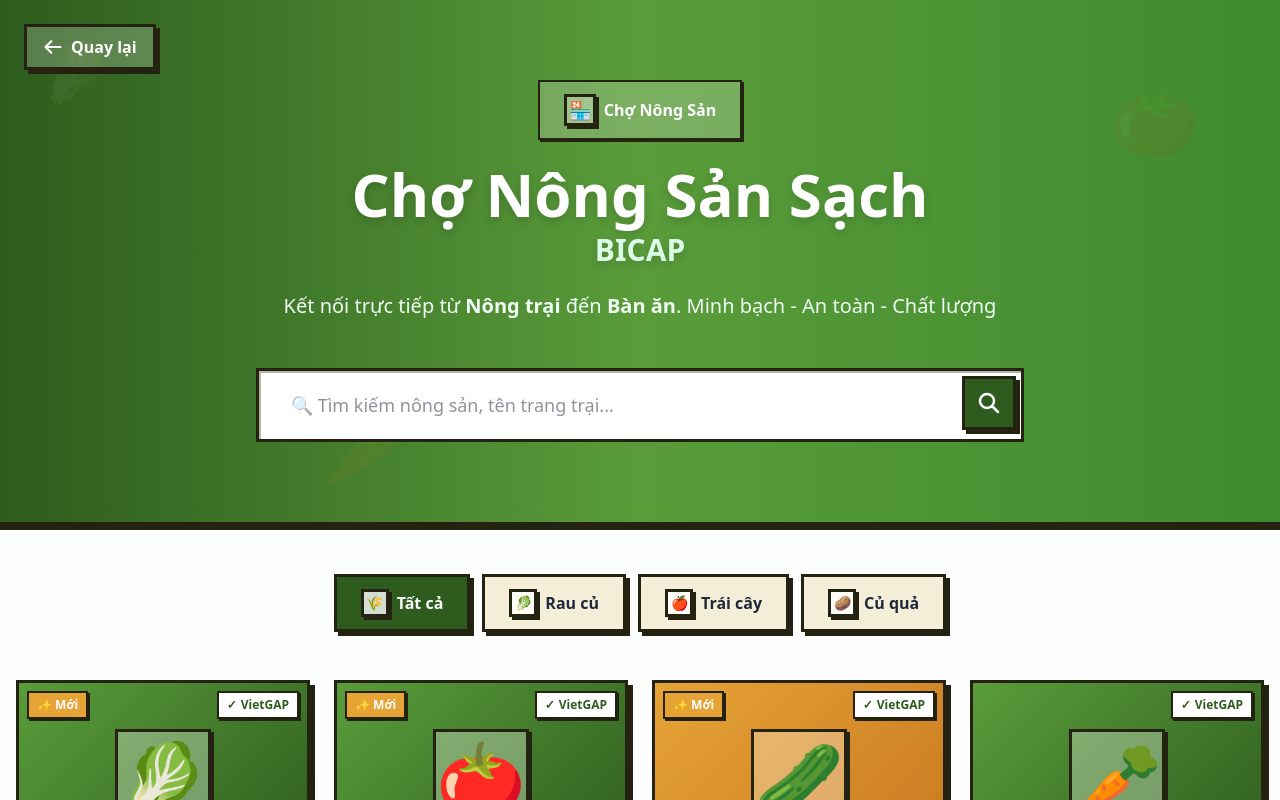
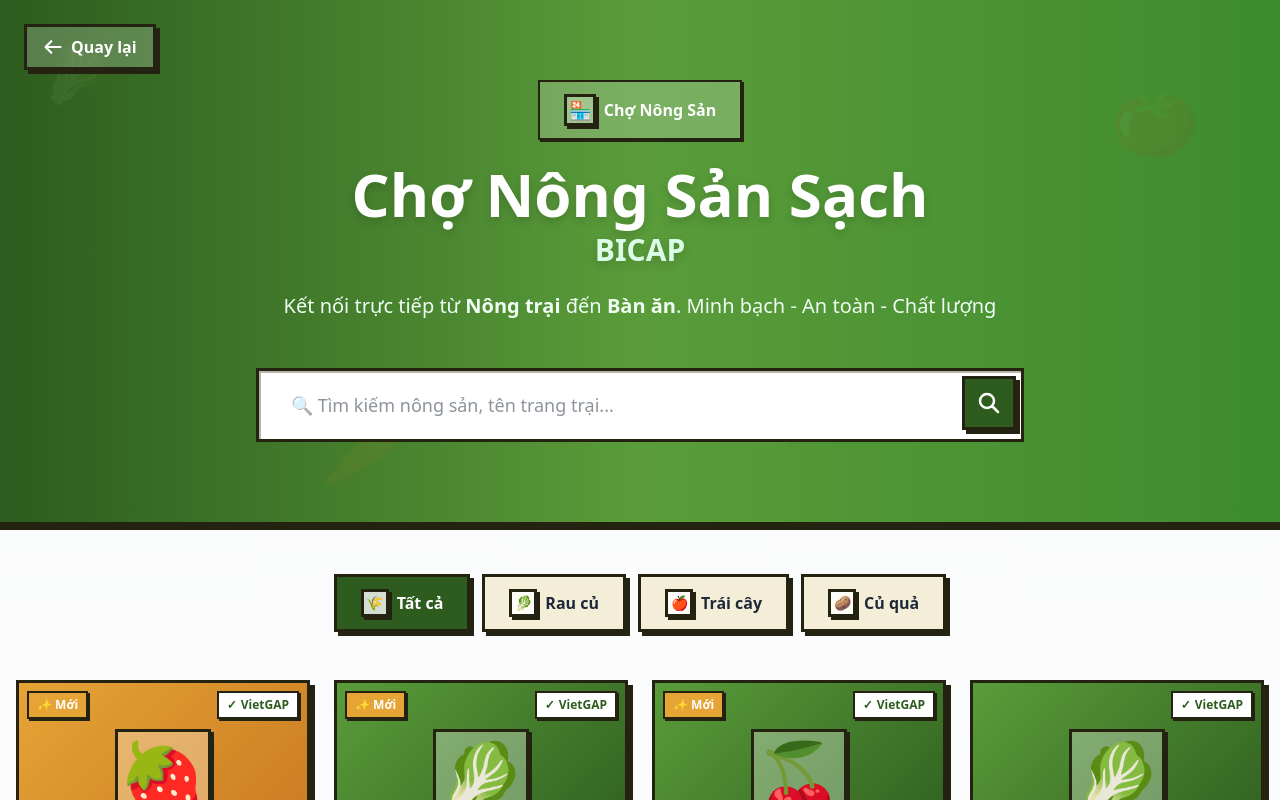
Before and after one commit to Koi252005/lap-trinh-java, a Next.js app in the folder bicap-web-client/: page /market in a window 1280 px wide. Shown: the top 800 px of the page. Built offline with nearby package versions, Linux system fonts and the light colour scheme; no server answers.

Commit message:
Add more trusted farms and products for demo

```diff
--- a/bicap-web-client/src/app/market/page.tsx
+++ b/bicap-web-client/src/app/market/page.tsx
@@ -25,20 +25,53 @@ interface Product {
     batchCode: string;
 }
 
-/** Sản phẩm mẫu hiển thị khi API lỗi hoặc chưa có dữ liệu */
+/** Sản phẩm mẫu từ các trang trại uy tín - Dùng để demo */
 const FALLBACK_PRODUCTS: Product[] = [
-    { id: 1, name: 'Rau Xà Lách Tươi', price: 25000, quantity: 50, farm: { name: 'Trang Trại Mẫu', address: 'Củ Chi, TP.HCM', certification: 'VietGAP' }, season: { name: 'Vụ Đông 2024' }, batchCode: 'BATCH-LETTUCE-001' },
-    { id: 2, name: 'Cà Chua Bi Đỏ', price: 35000, quantity: 30, farm: { name: 'Trang Trại Mẫu', address: 'Củ Chi, TP.HCM', certification: 'VietGAP' }, season: null, batchCode: 'BATCH-TOMATO-001' },
-    { id: 3, name: 'Dưa Chuột Sạch', price: 20000, quantity: 40, farm: { name: 'Vườn Rau Sạch Gia Đình', address: 'Hà Nội', certification: 'VietGAP' }, season: { name: 'Vụ Xuân' }, batchCode: 'BATCH-CUCUMBER-001' },
-    { id: 4, name: 'Cà Rốt Tươi', price: 22000, quantity: 60, farm: { name: 'Trang Trại Mẫu', address: 'Củ Chi, TP.HCM', certification: 'VietGAP' }, season: null, batchCode: 'BATCH-CARROT-001' },
-    { id: 5, name: 'Rau Muống', price: 15000, quantity: 45, farm: { name: 'Nông Trại Xanh Tươi', address: 'Đà Lạt', certification: 'VietGAP' }, season: null, batchCode: 'BATCH-WATERSPINACH-001' },
-    { id: 6, name: 'Bắp Cải Xanh', price: 18000, quantity: 40, farm: { name: 'Trang Trại Mẫu', address: 'Củ Chi, TP.HCM', certification: 'VietGAP' }, season: null, batchCode: 'BATCH-CABBAGE-001' },
-    { id: 7, name: 'Dâu Tây', price: 120000, quantity: 20, farm: { name: 'Nông Trại Xanh Tươi', address: 'Đà Lạt', certification: 'VietGAP' }, season: { name: 'Vụ Đông' }, batchCode: 'BATCH-STRAWBERRY-001' },
-    { id: 8, name: 'Cam Sành', price: 28000, quantity: 55, farm: { name: 'Vườn Cây Ăn Trái', address: 'Tiền Giang', certification: 'VietGAP' }, season: null, batchCode: 'BATCH-ORANGE-001' },
-    { id: 9, name: 'Khoai Tây', price: 18000, quantity: 70, farm: { name: 'Trang Trại Mẫu', address: 'Củ Chi, TP.HCM', certification: 'VietGAP' }, season: null, batchCode: 'BATCH-POTATO-001' },
-    { id: 10, name: 'Bí Đỏ', price: 15000, quantity: 25, farm: { name: 'Vườn Rau Sạch Gia Đình', address: 'Hà Nội', certification: 'VietGAP' }, season: null, batchCode: 'BATCH-PUMPKIN-001' },
-    { id: 11, name: 'Nấm Bào Ngư', price: 85000, quantity: 18, farm: { name: 'Trang Trại Nấm', address: 'Lâm Đồng', certification: 'VietGAP' }, season: null, batchCode: 'BATCH-MUSHROOM-001' },
-    { id: 12, name: 'Ớt Chuông Đỏ', price: 45000, quantity: 25, farm: { name: 'Trang Trại Mẫu', address: 'Củ Chi, TP.HCM', certification: 'VietGAP' }, season: null, batchCode: 'BATCH-BELLPEPPER-001' },
+    // === TRANG TRẠI XANH TƯƠI - Đà Lạt ===
+    { id: 1, name: 'Dâu Tây Đà Lạt', price: 120000, quantity: 30, farm: { name: 'Nông Trại Xanh Tươi', address: 'Đà Lạt, Lâm Đồng', certification: 'VietGAP' }, season: { name: 'Vụ Đông 2024' }, batchCode: 'BATCH-STRAWBERRY-001' },
+    { id: 2, name: 'Rau Xà Lách Tươi', price: 25000, quantity: 50, farm: { name: 'Nông Trại Xanh Tươi', address: 'Đà Lạt, Lâm Đồng', certification: 'VietGAP' }, season: { name: 'Vụ Đông 2024' }, batchCode: 'BATCH-LETTUCE-001' },
+    { id: 3, name: 'Cà Chua Cherry', price: 45000, quantity: 40, farm: { name: 'Nông Trại Xanh Tươi', address: 'Đà Lạt, Lâm Đồng', certification: 'VietGAP' }, season: { name: 'Vụ Đông 2024' }, batchCode: 'BATCH-TOMATO-CHERRY-001' },
+    { id: 4, name: 'Bắp Cải Tím', price: 22000, quantity: 35, farm: { name: 'Nông Trại Xanh Tươi', address: 'Đà Lạt, Lâm Đồng', certification: 'VietGAP' }, season: { name: 'Vụ Đông 2024' }, batchCode: 'BATCH-PURPLE-CABBAGE-001' },
+
+    // === TRANG TRẠI HỮU CƠ CỦ CHI - TP.HCM ===
+    { id: 5, name: 'Cà Chua Bi Đỏ', price: 35000, quantity: 45, farm: { name: 'Trang Trại Hữu Cơ Củ Chi', address: 'Củ Chi, TP.HCM', certification: 'VietGAP' }, season: { name: 'Vụ Đông 2024' }, batchCode: 'BATCH-TOMATO-001' },
+    { id: 6, name: 'Cà Rốt Tươi', price: 22000, quantity: 60, farm: { name: 'Trang Trại Hữu Cơ Củ Chi', address: 'Củ Chi, TP.HCM', certification: 'VietGAP' }, season: { name: 'Vụ Đông 2024' }, batchCode: 'BATCH-CARROT-001' },
+    { id: 7, name: 'Khoai Tây', price: 18000, quantity: 70, farm: { name: 'Trang Trại Hữu Cơ Củ Chi', address: 'Củ Chi, TP.HCM', certification: 'VietGAP' }, season: { name: 'Vụ Đông 2024' }, batchCode: 'BATCH-POTATO-001' },
+    { id: 8, name: 'Ớt Chuông Đỏ', price: 45000, quantity: 30, farm: { name: 'Trang Trại Hữu Cơ Củ Chi', address: 'Củ Chi, TP.HCM', certification: 'VietGAP' }, season: { name: 'Vụ Đông 2024' }, batchCode: 'BATCH-BELLPEPPER-001' },
+    { id: 9, name: 'Rau Muống Sạch', price: 15000, quantity: 55, farm: { name: 'Trang Trại Hữu Cơ Củ Chi', address: 'Củ Chi, TP.HCM', certification: 'VietGAP' }, season: { name: 'Vụ Đông 2024' }, batchCode: 'BATCH-WATERSPINACH-001' },
+
+    // === VƯỜN RAU SẠCH GIA ĐÌNH - Hà Nội ===
+    { id: 10, name: 'Dưa Chuột Sạch', price: 20000, quantity: 50, farm: { name: 'Vườn Rau Sạch Gia Đình', address: 'Ba Vì, Hà Nội', certification: 'VietGAP' }, season: { name: 'Vụ Xuân 2024' }, batchCode: 'BATCH-CUCUMBER-001' },
+    { id: 11, name: 'Bí Đỏ', price: 15000, quantity: 40, farm: { name: 'Vườn Rau Sạch Gia Đình', address: 'Ba Vì, Hà Nội', certification: 'VietGAP' }, season: { name: 'Vụ Xuân 2024' }, batchCode: 'BATCH-PUMPKIN-001' },
+    { id: 12, name: 'Bắp Cải Xanh', price: 18000, quantity: 45, farm: { name: 'Vườn Rau Sạch Gia Đình', address: 'Ba Vì, Hà Nội', certification: 'VietGAP' }, season: { name: 'Vụ Xuân 2024' }, batchCode: 'BATCH-CABBAGE-001' },
+    { id: 13, name: 'Cải Thảo', price: 20000, quantity: 40, farm: { name: 'Vườn Rau Sạch Gia Đình', address: 'Ba Vì, Hà Nội', certification: 'VietGAP' }, season: { name: 'Vụ Xuân 2024' }, batchCode: 'BATCH-BOKCHOY-001' },
+    { id: 14, name: 'Rau Cải Ngọt', price: 18000, quantity: 50, farm: { name: 'Vườn Rau Sạch Gia Đình', address: 'Ba Vì, Hà Nội', certification: 'VietGAP' }, season: { name: 'Vụ Xuân 2024' }, batchCode: 'BATCH-SWEET-CABBAGE-001' },
+
+    // === VƯỜN CÂY ĂN TRÁI TIỀN GIANG ===
+    { id: 15, name: 'Cam Sành', price: 28000, quantity: 60, farm: { name: 'Vườn Cây Ăn Trái Tiền Giang', address: 'Cái Bè, Tiền Giang', certification: 'VietGAP' }, season: { name: 'Vụ Mùa 2024' }, batchCode: 'BATCH-ORANGE-001' },
+    { id: 16, name: 'Bưởi Da Xanh', price: 35000, quantity: 40, farm: { name: 'Vườn Cây Ăn Trái Tiền Giang', address: 'Cái Bè, Tiền Giang', certification: 'VietGAP' }, season: { name: 'Vụ Mùa 2024' }, batchCode: 'BATCH-GRAPEFRUIT-001' },
+    { id: 17, name: 'Chôm Chôm', price: 45000, quantity: 35, farm: { name: 'Vườn Cây Ăn Trái Tiền Giang', address: 'Cái Bè, Tiền Giang', certification: 'VietGAP' }, season: { name: 'Vụ Mùa 2024' }, batchCode: 'BATCH-RAMBUTAN-001' },
+    { id: 18, name: 'Xoài Cát Hòa Lộc', price: 55000, quantity: 30, farm: { name: 'Vườn Cây Ăn Trái Tiền Giang', address: 'Cái Bè, Tiền Giang', certification: 'VietGAP' }, season: { name: 'Vụ Mùa 2024' }, batchCode: 'BATCH-MANGO-001' },
+
+    // === TRANG TRẠI NẤM LÂM ĐỒNG ===
+    { id: 19, name: 'Nấm Bào Ngư', price: 85000, quantity: 25, farm: { name: 'Trang Trại Nấm Lâm Đồng', address: 'Đơn Dương, Lâm Đồng', certification: 'VietGAP' }, season: null, batchCode: 'BATCH-MUSHROOM-001' },
+    { id: 20, name: 'Nấm Kim Châm', price: 95000, quantity: 20, farm: { name: 'Trang Trại Nấm Lâm Đồng', address: 'Đơn Dương, Lâm Đồng', certification: 'VietGAP' }, season: null, batchCode: 'BATCH-GOLDEN-MUSHROOM-001' },
+    { id: 21, name: 'Nấm Đông Cô', price: 120000, quantity: 18, farm: { name: 'Trang Trại Nấm Lâm Đồng', address: 'Đơn Dương, Lâm Đồng', certification: 'VietGAP' }, season: null, batchCode: 'BATCH-SHIITAKE-001' },
+
+    // === TRANG TRẠI RAU SẠCH ĐỒNG THÁP ===
+    { id: 22, name: 'Rau Đay', price: 16000, quantity: 50, farm: { name: 'Trang Trại Rau Sạch Đồng Tháp', address: 'Cao Lãnh, Đồng Tháp', certification: 'VietGAP' }, season: { name: 'Vụ Mùa 2024' }, batchCode: 'BATCH-JUTE-001' },
+    { id: 23, name: 'Rau Mồng Tơi', price: 17000, quantity: 45, farm: { name: 'Trang Trại Rau Sạch Đồng Tháp', address: 'Cao Lãnh, Đồng Tháp', certification: 'VietGAP' }, season: { name: 'Vụ Mùa 2024' }, batchCode: 'BATCH-MALABAR-001' },
+    { id: 24, name: 'Rau Dền', price: 15000, quantity: 50, farm: { name: 'Trang Trại Rau Sạch Đồng Tháp', address: 'Cao Lãnh, Đồng Tháp', certification: 'VietGAP' }, season: { name: 'Vụ Mùa 2024' }, batchCode: 'BATCH-AMARANTH-001' },
+
+    // === TRANG TRẠI HỮU CƠ CẦN THƠ ===
+    { id: 25, name: 'Khoai Lang Tím', price: 20000, quantity: 40, farm: { name: 'Trang Trại Hữu Cơ Cần Thơ', address: 'Cần Thơ', certification: 'VietGAP' }, season: { name: 'Vụ Mùa 2024' }, batchCode: 'BATCH-PURPLE-SWEET-POTATO-001' },
+    { id: 26, name: 'Bắp Nếp', price: 18000, quantity: 50, farm: { name: 'Trang Trại Hữu Cơ Cần Thơ', address: 'Cần Thơ', certification: 'VietGAP' }, season: { name: 'Vụ Mùa 2024' }, batchCode: 'BATCH-STICKY-CORN-001' },
+    { id: 27, name: 'Đậu Bắp', price: 25000, quantity: 35, farm: { name: 'Trang Trại Hữu Cơ Cần Thơ', address: 'Cần Thơ', certification: 'VietGAP' }, season: { name: 'Vụ Mùa 2024' }, batchCode: 'BATCH-OKRA-001' },
+
+    // === TRANG TRẠI RAU SẠCH BÌNH DƯƠNG ===
+    { id: 28, name: 'Cà Tím', price: 30000, quantity: 30, farm: { name: 'Trang Trại Rau Sạch Bình Dương', address: 'Dầu Tiếng, Bình Dương', certification: 'VietGAP' }, season: { name: 'Vụ Đông 2024' }, batchCode: 'BATCH-EGGPLANT-001' },
+    { id: 29, name: 'Ớt Hiểm', price: 65000, quantity: 25, farm: { name: 'Trang Trại Rau Sạch Bình Dương', address: 'Dầu Tiếng, Bình Dương', certification: 'VietGAP' }, season: { name: 'Vụ Đông 2024' }, batchCode: 'BATCH-CHILI-001' },
+    { id: 30, name: 'Hành Tây', price: 32000, quantity: 40, farm: { name: 'Trang Trại Rau Sạch Bình Dương', address: 'Dầu Tiếng, Bình Dương', certification: 'VietGAP' }, season: { name: 'Vụ Đông 2024' }, batchCode: 'BATCH-ONION-001' },
 ];
 
 // Hàm lấy icon tự động - Sắp xếp chính xác hơn với nhiều loại rau củ
@@ -174,10 +207,14 @@ export default function MarketplacePage() {
                 } else if (Array.isArray(res.data) && res.data.length > 0) {
                     setProducts(res.data);
                 } else {
+                    // Nếu API trả về empty, dùng fallback products
+                    console.warn('API trả về empty, sử dụng sản phẩm mẫu');
                     setProducts(FALLBACK_PRODUCTS);
                 }
             })
-            .catch(() => {
+            .catch((error) => {
+                console.warn('Lỗi kết nối API, sử dụng sản phẩm mẫu:', error.message);
+                // Khi API lỗi, dùng fallback products để demo
                 setProducts(FALLBACK_PRODUCTS);
             })
             .finally(() => setLoading(false));
```
